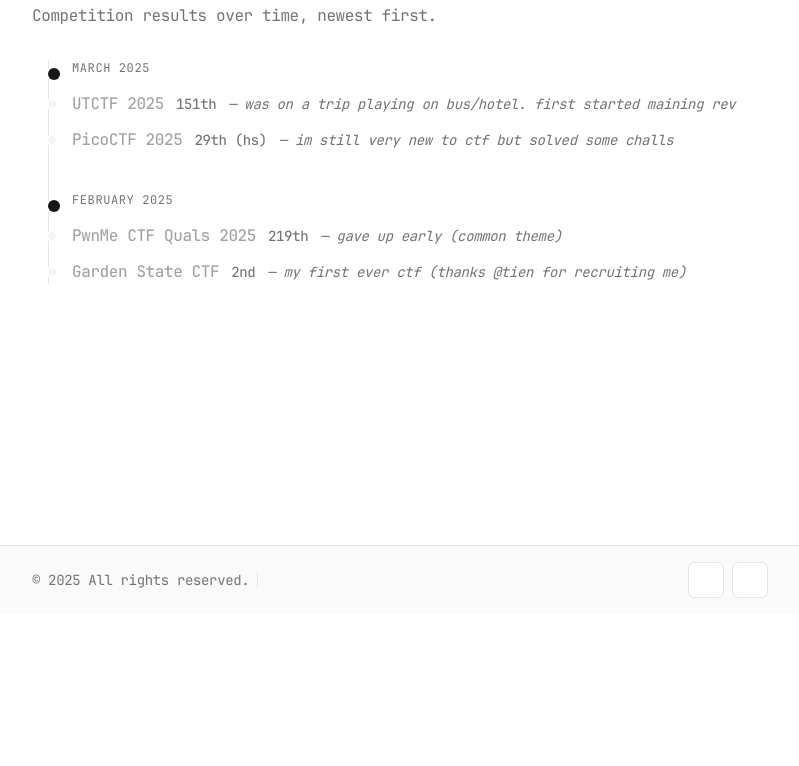
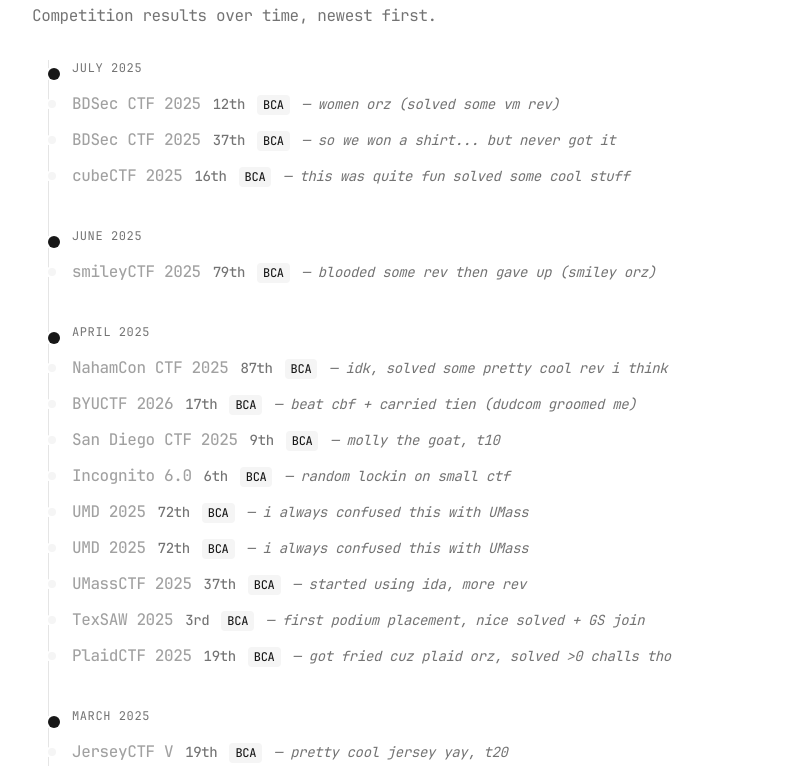
Before and after one commit to colding10/colding10.github.io, an Astro site: page /history in a window 1280 px wide. Shown: the part 186-952 px from the top of the page, without its empty margins (240-1039 px from the left). Before the commit the page ends 800 px from the top, so only its background shows below. Built offline with nearby package versions, Linux system fonts and the light colour scheme; Astro itself is replaced by a stand-in of ours; some icons are missing.

Commit message:
not done adding stuff yet

```diff
--- a/src/pages/history.astro
+++ b/src/pages/history.astro
@@ -32,11 +32,168 @@
 // Add new results by pushing new objects here.
 const entries: CTFEntry[] = [
   {
+    name: 'BDSec CTF 2025',
+    url: 'https://ctftime.org/event/2803',
+    description: 'women orz (solved some vm rev)',
+    placement: '12th',
+    team: 'BCA',
+    month: 7,
+    year: 2025,
+  },
+
+  {
+    name: 'BDSec CTF 2025',
+    url: 'https://ctftime.org/event/2784',
+    description: 'so we won a shirt... but never got it',
+    placement: '37th',
+    team: 'BCA',
+    month: 7,
+    year: 2025,
+  },
+
+  {
+    name: 'cubeCTF 2025',
+    url: 'https://ctftime.org/event/2820',
+    description: 'this was quite fun solved some cool stuff',
+    placement: '16th',
+    team: 'BCA',
+    month: 7,
+    year: 2025,
+  },
+
+  {
+    name: 'smileyCTF 2025',
+    url: 'https://ctftime.org/event/2591',
+    description: 'blooded some rev then gave up (smiley orz)',
+    placement: '79th',
+    team: 'BCA',
+    month: 6,
+    year: 2025,
+  },
+
+  {
+    name: 'NahamCon CTF 2025',
+    url: 'https://ctftime.org/event/2782',
+    description: 'idk, solved some pretty cool rev i think',
+    placement: '87th',
+    team: 'BCA',
+    month: 4,
+    year: 2025,
+  },
+
+  {
+    name: 'BYUCTF 2026',
+    url: 'https://ctftime.org/event/2715',
+    description: 'beat cbf + carried tien (dudcom groomed me)',
+    placement: '17th',
+    team: 'BCA',
+    month: 4,
+    year: 2025,
+  },
+
+  {
+    name: 'San Diego CTF 2025',
+    url: 'https://ctftime.org/event/2786',
+    description: 'molly the goat, t10',
+    placement: '9th',
+    team: 'BCA',
+    month: 4,
+    year: 2025,
+  },
+
+  {
+    name: 'Incognito 6.0',
+    url: 'https://ctftime.org/event/2761',
+    description: 'random lockin on small ctf',
+    placement: '6th',
+    team: 'BCA',
+    month: 4,
+    year: 2025,
+  },
+
+  {
+    name: 'UMD 2025',
+    url: 'https://ctftime.org/event/2563',
+    description: 'i always confused this with UMass',
+    placement: '72th',
+    team: 'BCA',
+    month: 4,
+    year: 2025,
+  },
+
+  {
+    name: 'UMD 2025',
+    url: 'https://ctftime.org/event/2563',
+    description: 'i always confused this with UMass',
+    placement: '72th',
+    team: 'BCA',
+    month: 4,
+    year: 2025,
+  },
+
+  {
+    name: 'UMassCTF 2025',
+    url: 'https://ctftime.org/event/2653',
+    description: 'started using ida, more rev',
+    placement: '37th',
+    team: 'BCA',
+    month: 4,
+    year: 2025,
+  },
+
+  {
+    name: 'TexSAW 2025',
+    url: 'https://ctftime.org/event/2736',
+    description: 'first podium placement, nice solved + GS join',
+    placement: '3rd',
+    team: 'BCA',
+    month: 4,
+    year: 2025,
+  },
+
+  {
+    name: 'PlaidCTF 2025',
+    url: 'https://ctftime.org/event/2508',
+    description: 'got fried cuz plaid orz, solved >0 challs tho',
+    placement: '19th',
+    team: 'BCA',
+    month: 4,
+    year: 2025,
+  },
+
+  {
+    name: 'JerseyCTF V',
+    url: 'https://ctftime.org/event/2667',
+    description: 'pretty cool jersey yay, t20',
+    placement: '19th',
+    team: 'BCA',
+    month: 3,
+    year: 2025,
+  },
+  {
+    name: 'TAMUctf 2025',
+    url: 'https://ctftime.org/event/2681',
+    description: 'i dont remember tbh',
+    placement: '46th',
+    team: 'BCA',
+    month: 3,
+    year: 2025,
+  },
+  {
+    name: 'WolvCTF 2025',
+    url: 'https://ctftime.org/event/2579',
+    description: 'some fun osint and i think i cheesed chall for first time.',
+    placement: '57th',
+    team: 'BCA',
+    month: 3,
+    year: 2025,
+  },
+  {
     name: 'UTCTF 2025',
     url: 'https://ctftime.org/event/2641',
-    description:
-      'was on a trip playing on bus/hotel. first started maining rev',
+    description: 'on a trip playing on bus/hotel. first started maining rev',
     placement: '151th',
+    team: 'BCA',
     month: 3,
     year: 2025,
   },
@@ -45,6 +202,7 @@
     url: 'https://play.picoctf.org/events/74/scoreboards#4878',
     description: 'im still very new to ctf but solved some challs',
     placement: '29th (hs)',
+    team: 'BCA',
     month: 3,
     year: 2025,
   },
@@ -53,6 +211,7 @@
     url: 'https://ctftime.org/event/2658',
     description: 'gave up early (common theme)',
     placement: '219th',
+    team: 'BCA',
     month: 2,
     year: 2025,
   },
@@ -62,6 +221,7 @@
     description: 'my first ever ctf (thanks @tien for recruiting me)',
     placement: '2nd',
     month: 2,
+    team: 'BCA',
     year: 2025,
   },
 ]
```
